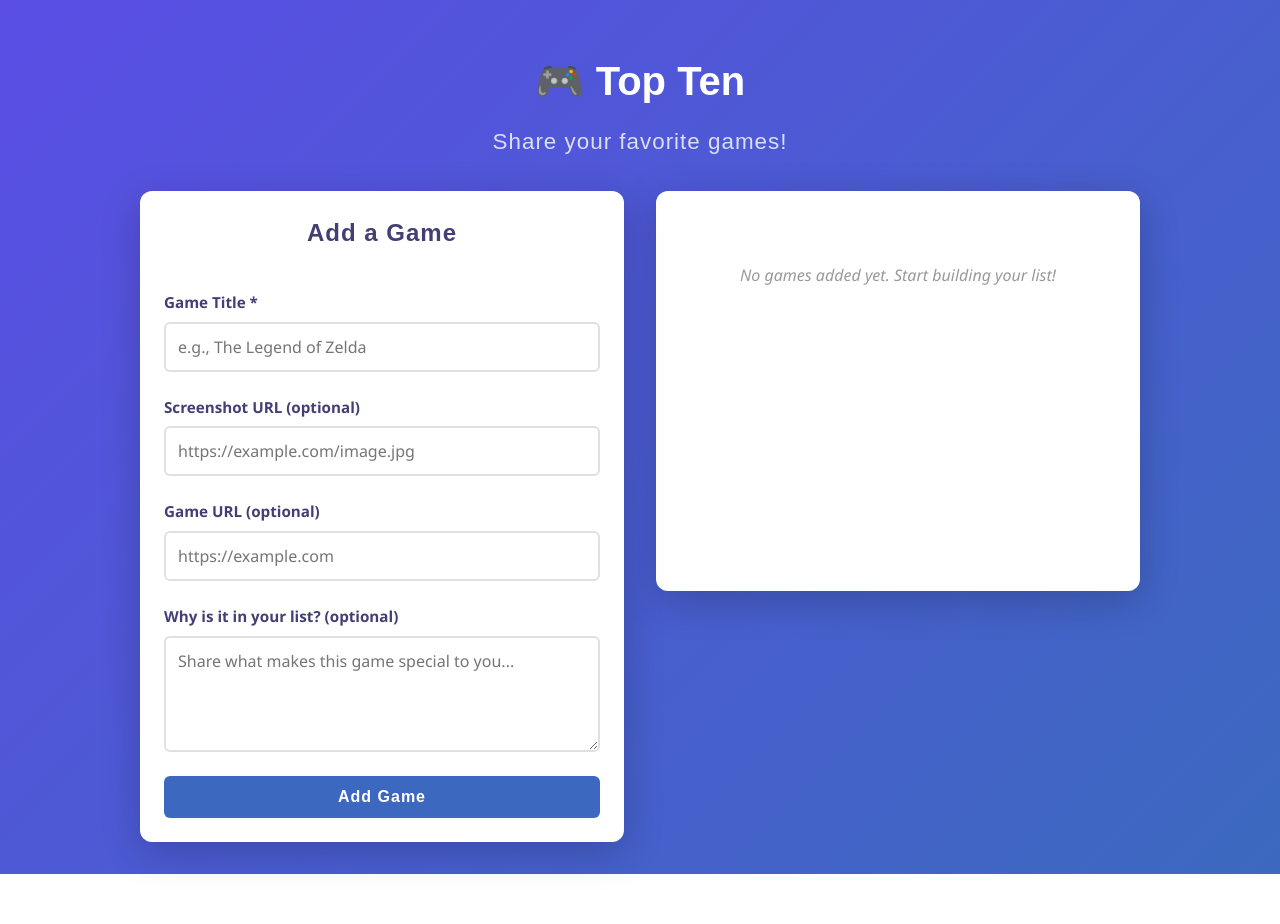
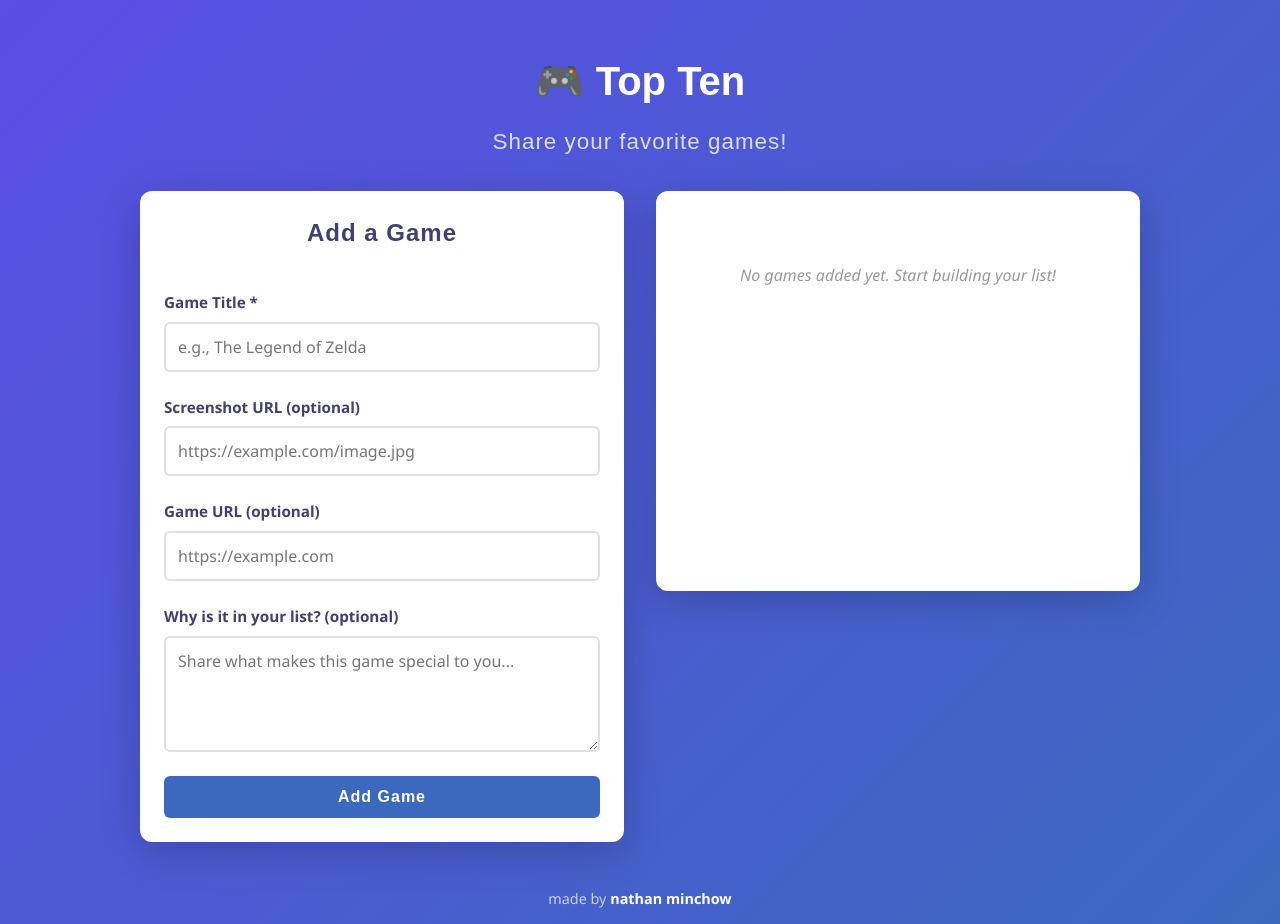
Before and after one commit to nspenner/topten, a Svelte app: page / in a window 1280 px wide. Before the commit the page ends 874 px from the top, so only its background shows below. Built offline with nearby package versions, Linux system fonts and the light colour scheme; no server answers; a web font is replaced by a local one.

Commit message:
Add kofi payment and footer

```diff
--- a/index.html
+++ b/index.html
@@ -12,5 +12,14 @@
   <body>
     <div id="app"></div>
     <script type="module" src="/src/main.js"></script>
+    <script src='https://storage.ko-fi.com/cdn/scripts/overlay-widget.js'></script>
+    <script>
+      kofiWidgetOverlay.draw('nathanminchow', {
+        'type': 'floating-chat',
+        'floating-chat.donateButton.text': 'Support me',
+        'floating-chat.donateButton.background-color': '#794bc4',
+        'floating-chat.donateButton.text-color': '#fff'
+      });
+    </script>
   </body>
 </html>
--- a/src/App.svelte
+++ b/src/App.svelte
@@ -108,6 +108,10 @@
   </div>
 </main>
 
+<footer>
+  <p>made by <a href="https://nathanminchow.com" target="_blank" rel="noopener noreferrer">nathan minchow</a></p>
+</footer>
+
 <ShareModal bind:isOpen={isShareModalOpen} {games} />
 
 <style>
@@ -116,6 +120,12 @@
     padding: 0;
     font-family: 'Segoe UI', Tahoma, Geneva, Verdana, sans-serif;
     background: linear-gradient(135deg, rgb(90, 78, 229) 0%, #3c69bf 100%);
+    min-height: 100vh;
+  }
+
+  :global(#app) {
+    display: flex;
+    flex-direction: column;
     min-height: 100vh;
   }
 
@@ -130,7 +140,7 @@
 
   main {
     padding: 2rem 1rem;
-    min-height: 100vh;
+    flex: 1;
   }
 
   .container {
@@ -220,4 +230,37 @@
       top: 0;
     }
   }
+
+  .kofi-section {
+    margin-top: 1.5rem;
+    display: flex;
+    justify-content: center;
+    border-top: 1px solid #eee;
+    padding-top: 1.5rem;
+  }
+
+  .kofi-section img {
+    height: 36px;
+    transition: transform 0.2s;
+  }
+
+  .kofi-section img:hover {
+    transform: scale(1.05);
+  }
+
+  footer {
+    text-align: center;
+    color: rgba(255, 255, 255, 0.7);
+    font-size: 0.9rem;
+  }
+
+  footer a {
+    color: white;
+    text-decoration: none;
+    font-weight: 600;
+  }
+
+  footer a:hover {
+    text-decoration: underline;
+  }
 </style>
```
